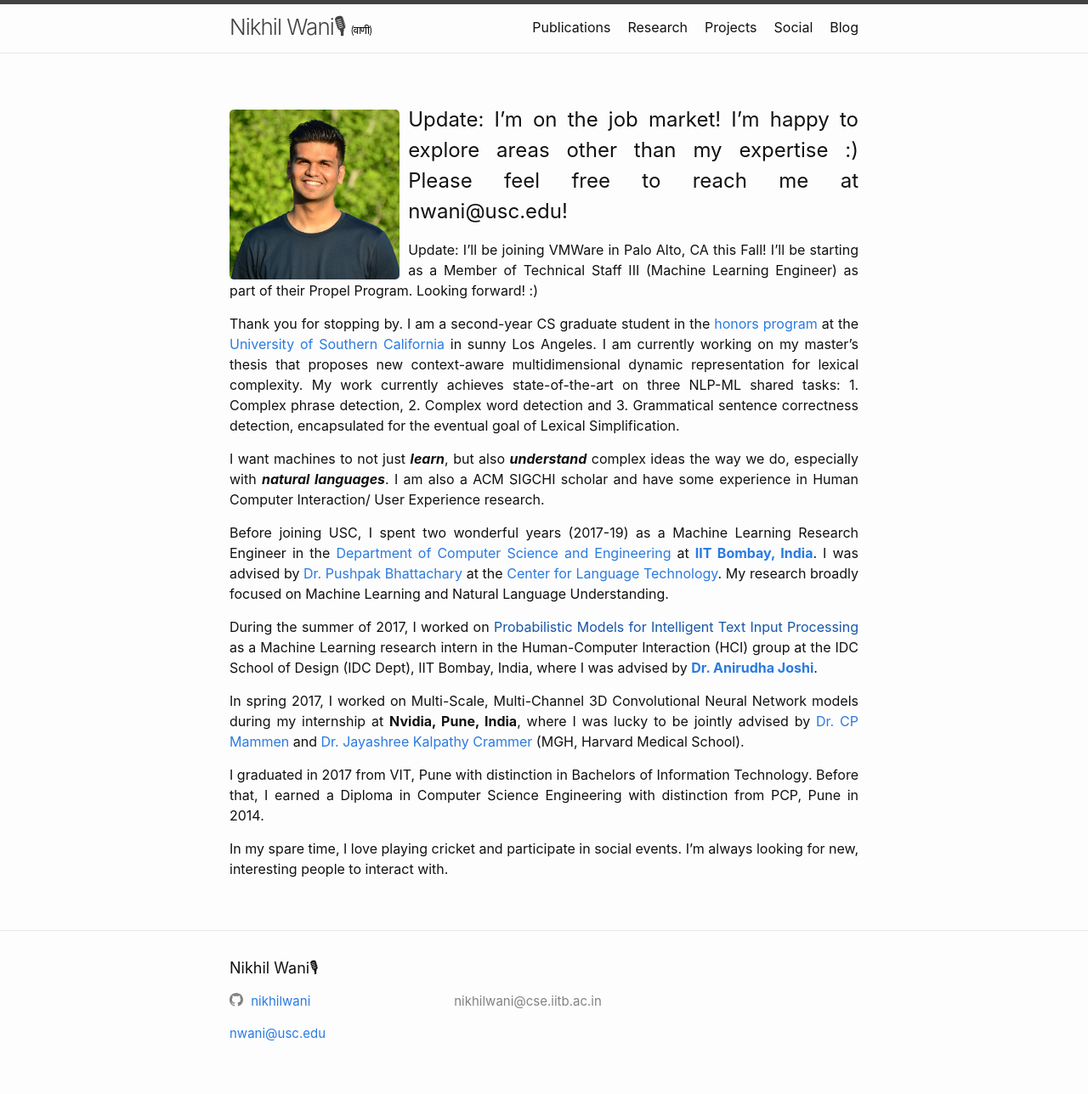
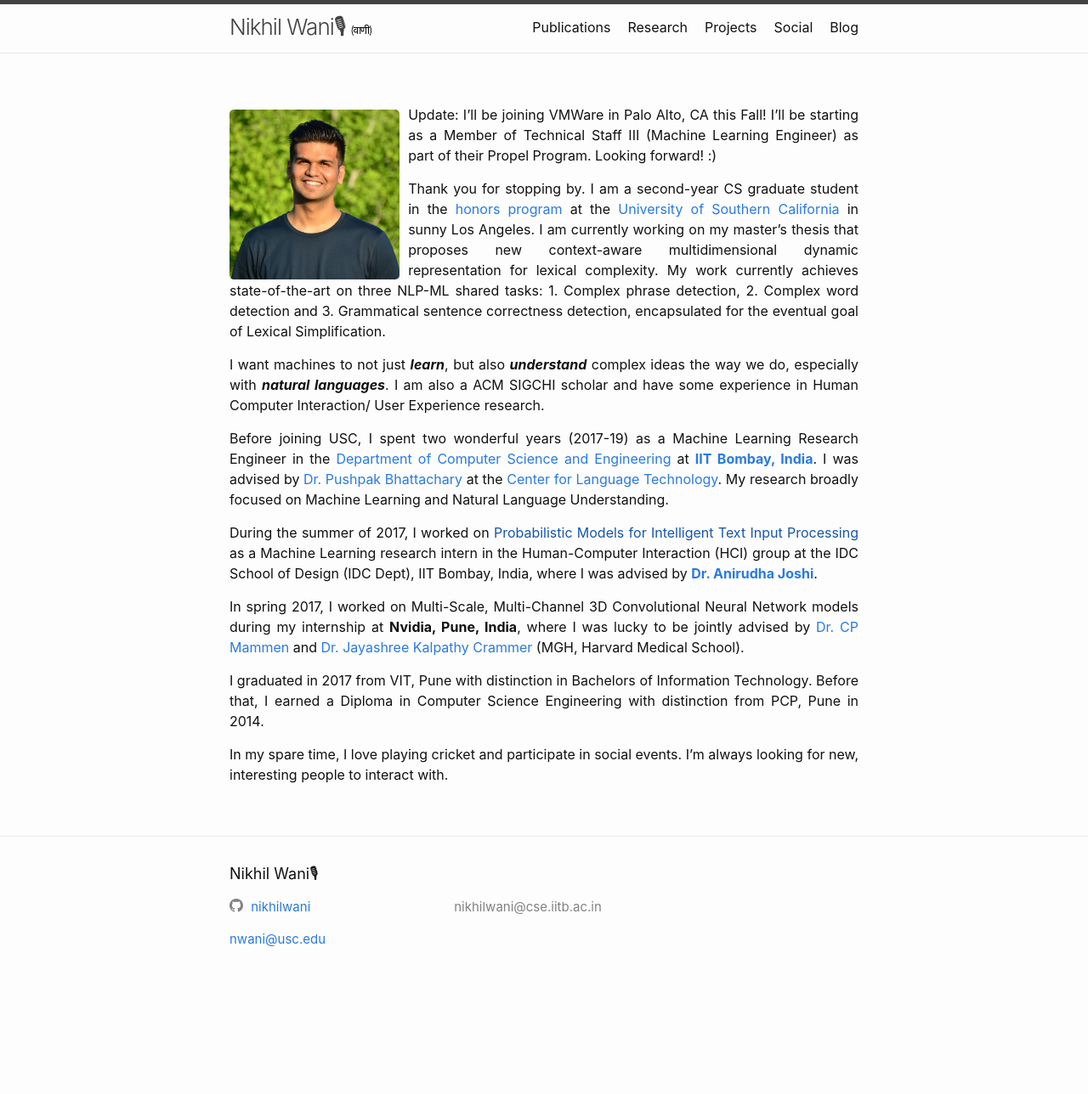
Before and after one commit to nikhilwani/nikhilwani.github.io, a Jekyll site: the page built from index.md, in a window 1280 px wide. Shown: the whole page at 85% size. Built offline with Jekyll 4.4.1, drawn with Linux system fonts in a browser that asks for light colours; comment, search, counter and statistics services are not loaded; after the commit the page ends 1177 px from its top, so only the background shows below that.

Commit message:
Update index.md

```diff
--- a/index.md
+++ b/index.md
@@ -64,7 +64,9 @@ body
 
 </div>
 
-# Update: I'm on the job market! I'm happy to explore areas other than my expertise :) Please feel free to reach me at nwani@usc.edu!
+<!---
+Update: I'm on the job market! I'm happy to explore areas other than my expertise :) Please feel free to reach me at nwani@usc.edu!
+-->
 
 Update: I'll be joining VMWare in Palo Alto, CA this Fall! I'll be starting as a Member of Technical Staff III (Machine Learning Engineer) as part of their Propel Program. Looking forward! :)
 
```
